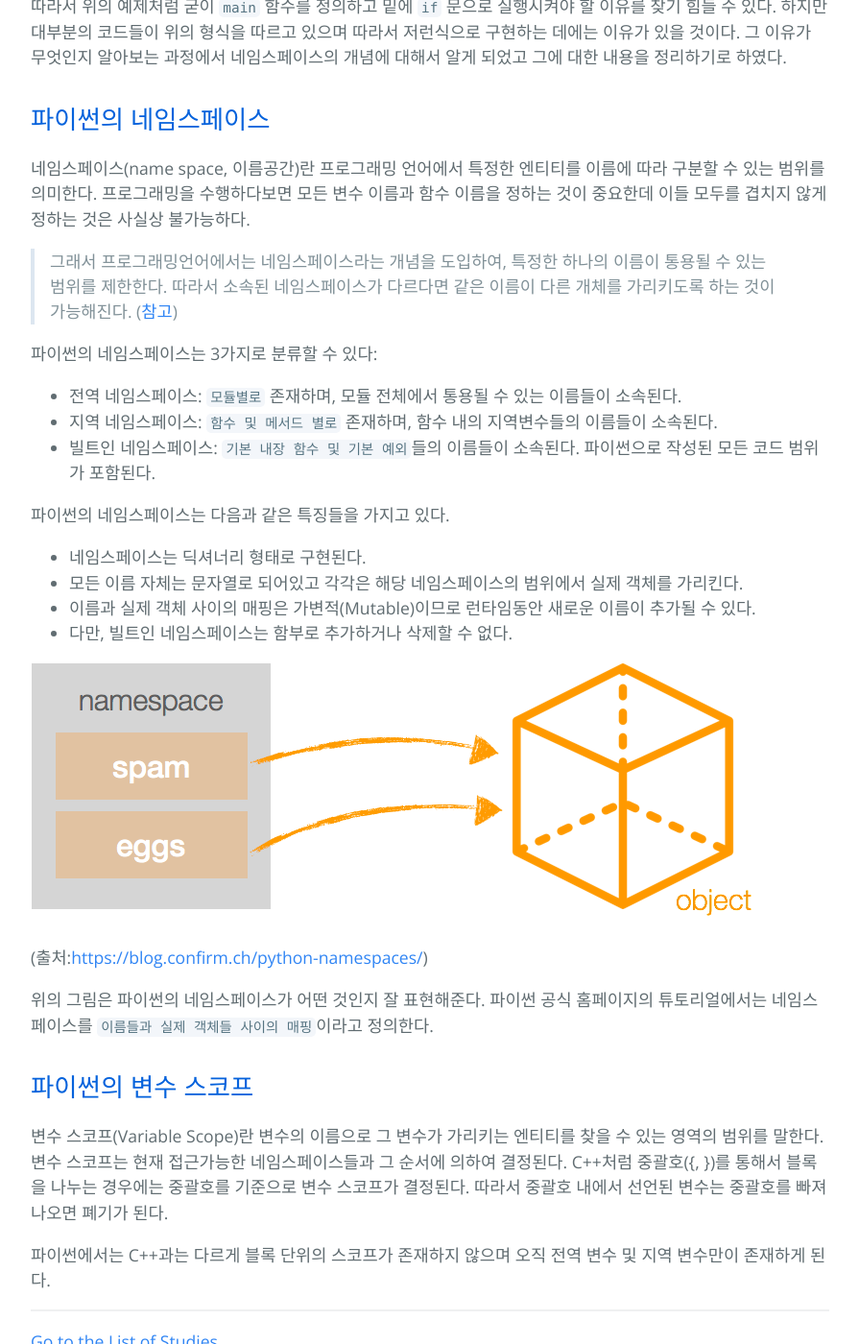
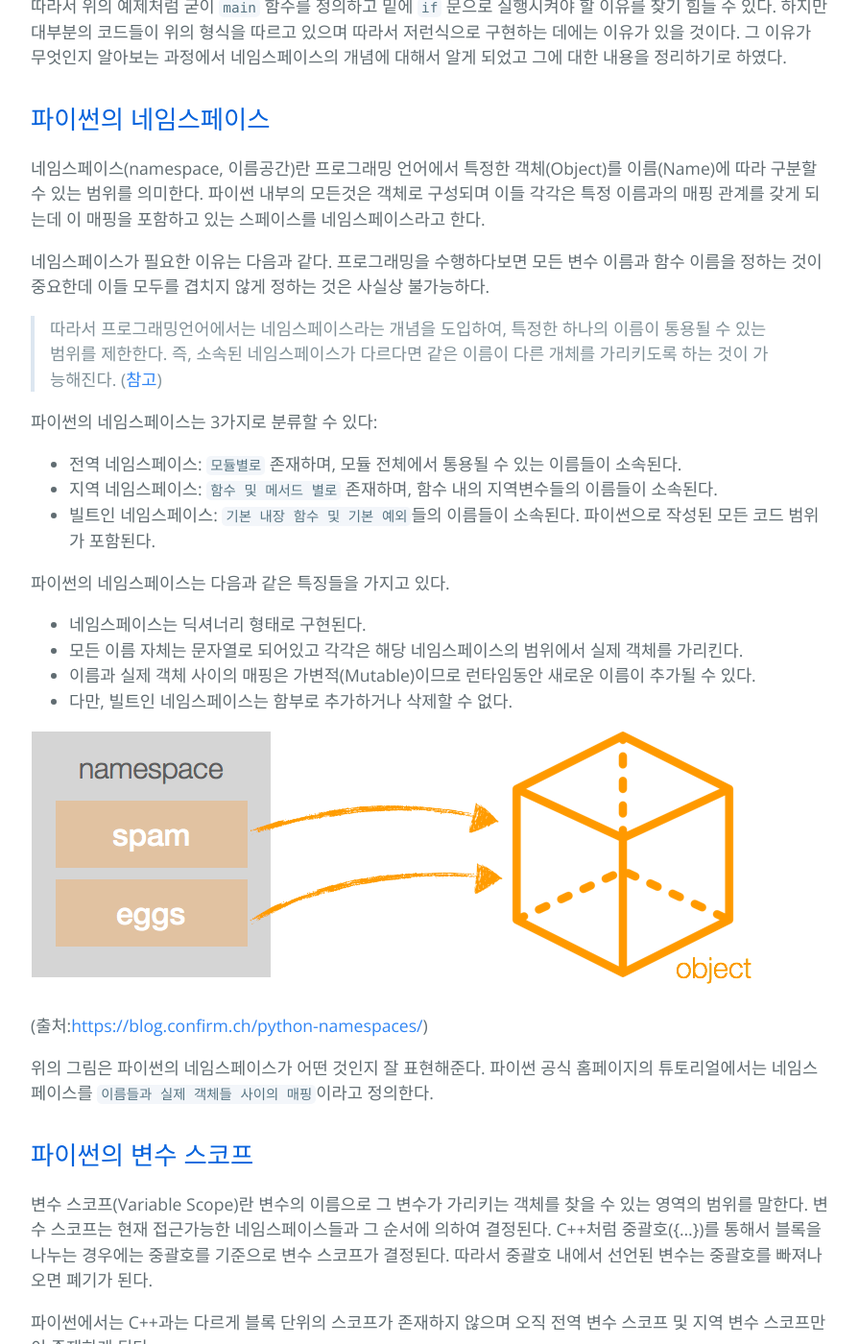
Before and after one commit to hcnoh/hcnoh.github.io, a Jekyll site: the page built from _posts/2019-01-30-python-namespace.md, in a window 1280 px wide and 1400 px high, scrolled down 1007 px. Shown: the whole window at 96% size, without its empty margins (192-1087 px from the left). Built offline with Jekyll 4.4.1, drawn with Linux system fonts in a browser that asks for light colours; comment, search, counter and statistics services are not loaded; some of the changed text lies outside the part shown.

Commit message:
Update 2019-01-30-python-namespace.md

```diff
--- a/_posts/2019-01-30-python-namespace.md
+++ b/_posts/2019-01-30-python-namespace.md
@@ -36,9 +36,11 @@ if __name__ == '__main__':
 따라서 위의 예제처럼 굳이 `main` 함수를 정의하고 밑에 `if` 문으로 실행시켜야 할 이유를 찾기 힘들 수 있다. 하지만 대부분의 코드들이 위의 형식을 따르고 있으며 따라서 저런식으로 구현하는 데에는 이유가 있을 것이다. 그 이유가 무엇인지 알아보는 과정에서 네임스페이스의 개념에 대해서 알게 되었고 그에 대한 내용을 정리하기로 하였다.
 
 ## 파이썬의 네임스페이스
-네임스페이스(name space, 이름공간)란 프로그래밍 언어에서 특정한 엔티티를 이름에 따라 구분할 수 있는 범위를 의미한다. 프로그래밍을 수행하다보면 모든 변수 이름과 함수 이름을 정하는 것이 중요한데 이들 모두를 겹치지 않게 정하는 것은 사실상 불가능하다.
+네임스페이스(namespace, 이름공간)란 프로그래밍 언어에서 특정한 객체(Object)를 이름(Name)에 따라 구분할 수 있는 범위를 의미한다. 파이썬 내부의 모든것은 객체로 구성되며 이들 각각은 특정 이름과의 매핑 관계를 갖게 되는데 이 매핑을 포함하고 있는 스페이스를 네임스페이스라고 한다.
 
-> 그래서 프로그래밍언어에서는 네임스페이스라는 개념을 도입하여, 특정한 하나의 이름이 통용될 수 있는 범위를 제한한다. 따라서 소속된 네임스페이스가 다르다면 같은 이름이 다른 개체를 가리키도록 하는 것이 가능해진다. ([참고](https://soooprmx.com/archives/5854))
+네임스페이스가 필요한 이유는 다음과 같다. 프로그래밍을 수행하다보면 모든 변수 이름과 함수 이름을 정하는 것이 중요한데 이들 모두를 겹치지 않게 정하는 것은 사실상 불가능하다.
+
+> 따라서 프로그래밍언어에서는 네임스페이스라는 개념을 도입하여, 특정한 하나의 이름이 통용될 수 있는 범위를 제한한다. 즉, 소속된 네임스페이스가 다르다면 같은 이름이 다른 개체를 가리키도록 하는 것이 가능해진다. ([참고](https://soooprmx.com/archives/5854))
 
 파이썬의 네임스페이스는 3가지로 분류할 수 있다:
 - 전역 네임스페이스: `모듈별로` 존재하며, 모듈 전체에서 통용될 수 있는 이름들이 소속된다.
@@ -58,6 +60,6 @@ if __name__ == '__main__':
 위의 그림은 파이썬의 네임스페이스가 어떤 것인지 잘 표현해준다. 파이썬 공식 홈페이지의 튜토리얼에서는 네임스페이스를 `이름들과 실제 객체들 사이의 매핑`이라고 정의한다.
 
 ## 파이썬의 변수 스코프
-변수 스코프(Variable Scope)란 변수의 이름으로 그 변수가 가리키는 엔티티를 찾을 수 있는 영역의 범위를 말한다. 변수 스코프는 현재 접근가능한 네임스페이스들과 그 순서에 의하여 결정된다. C++처럼 중괄호(\{, \})를 통해서 블록을 나누는 경우에는 중괄호를 기준으로 변수 스코프가 결정된다. 따라서 중괄호 내에서 선언된 변수는 중괄호를 빠져나오면 폐기가 된다.
+변수 스코프(Variable Scope)란 변수의 이름으로 그 변수가 가리키는 객체를 찾을 수 있는 영역의 범위를 말한다. 변수 스코프는 현재 접근가능한 네임스페이스들과 그 순서에 의하여 결정된다. C++처럼 중괄호(\{...\})를 통해서 블록을 나누는 경우에는 중괄호를 기준으로 변수 스코프가 결정된다. 따라서 중괄호 내에서 선언된 변수는 중괄호를 빠져나오면 폐기가 된다.
 
-파이썬에서는 C++과는 다르게 블록 단위의 스코프가 존재하지 않으며 오직 전역 변수 및 지역 변수만이 존재하게 된다.
+파이썬에서는 C++과는 다르게 블록 단위의 스코프가 존재하지 않으며 오직 전역 변수 스코프 및 지역 변수 스코프만이 존재하게 된다.
```
